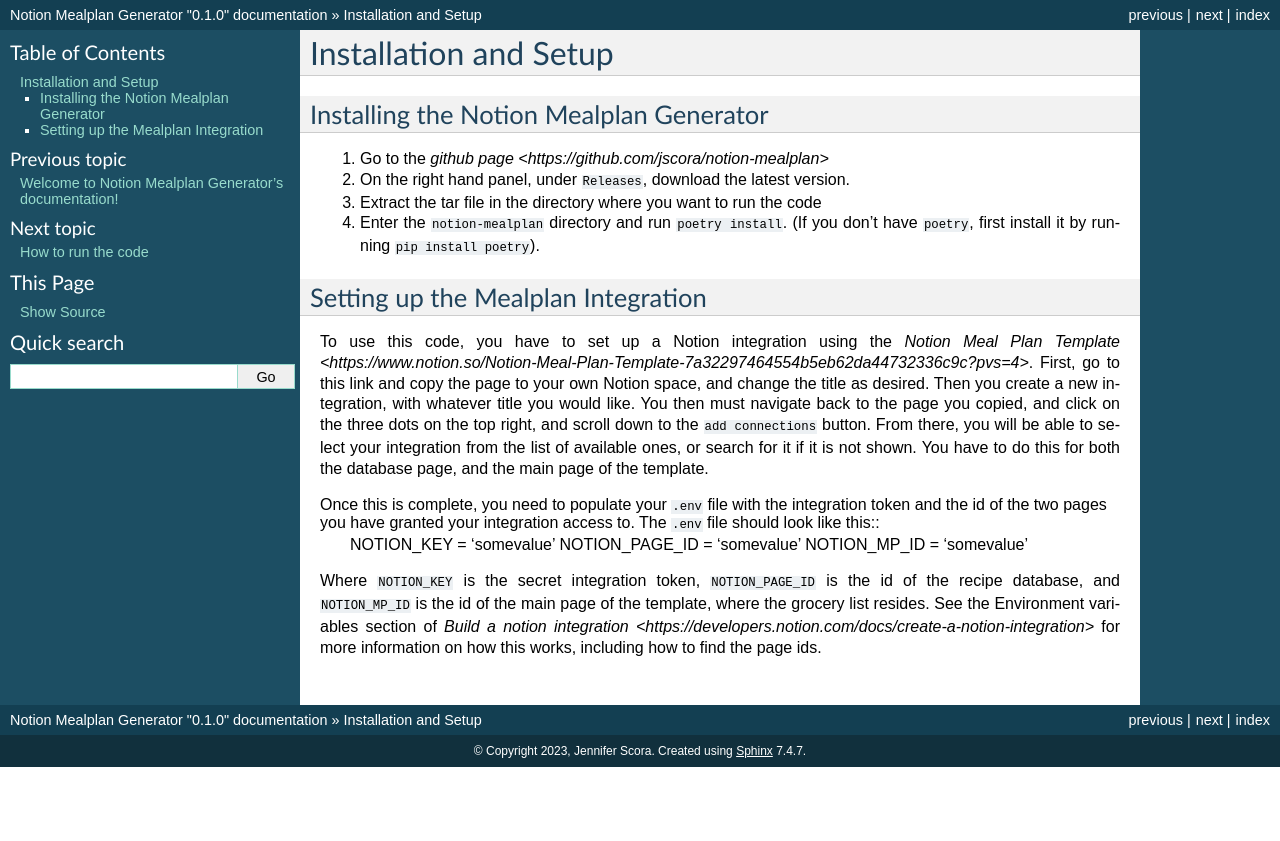
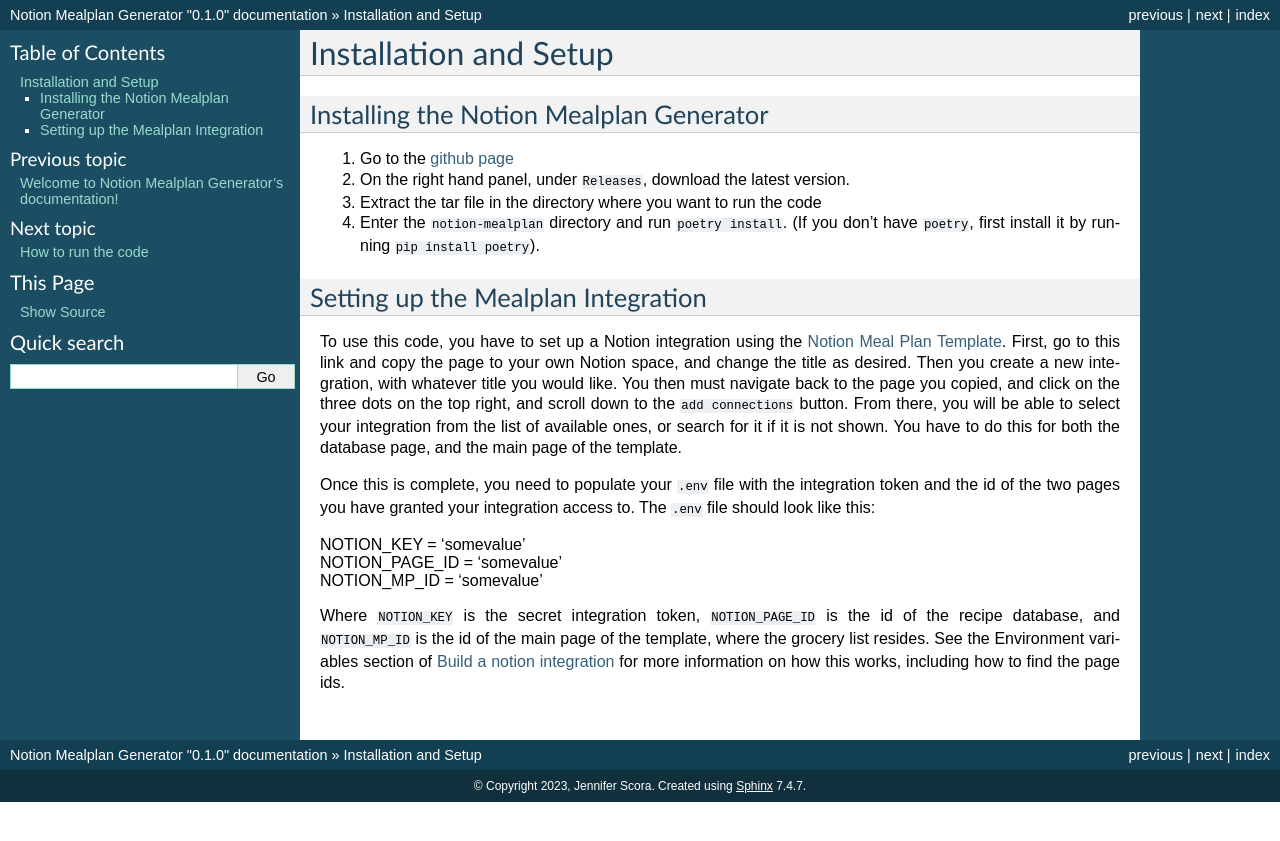
Before and after one commit to jscora/notion-mealplan, a Sphinx documentation site: the page built from docs/source/installation.rst, in a window 1280 px wide. Shown: the top 841 px of the page. Built offline with Sphinx 7.4.7, drawn with Linux system fonts in a browser that asks for light colours.

Commit message:
fixed links and formatting of docs

```diff
--- a/docs/source/howtouse.rst
+++ b/docs/source/howtouse.rst
@@ -3,7 +3,7 @@
 
 To run the Notion Mealplan Generator, follow the steps below:
 
-1. Install the code and Notion template and integration as described above
+1. Install the code and Notion template and integration as described in :doc:`/installation`
 2. Open up terminal and enter the ``notion_mealplan`` directory
 3. Run ``poetry run mealplan``
 4. Respond to the code prompts
--- a/docs/source/installation.rst
+++ b/docs/source/installation.rst
@@ -4,7 +4,7 @@
 Installing the Notion Mealplan Generator
 ----------------------------------------
 
-1. Go to the `github page <https://github.com/jscora/notion-mealplan>`
+1. Go to the `github page <https://github.com/jscora/notion-mealplan>`_
 2. On the right hand panel, under ``Releases``, download the latest version.
 3. Extract the tar file in the directory where you want to run the code
 4. Enter the ``notion-mealplan`` directory and run ``poetry install``. (If you don't have ``poetry``, first install it by running ``pip install poetry``).
@@ -13,15 +13,17 @@
 Setting up the Mealplan Integration
 -----------------------------------
 
-To use this code, you have to set up a Notion integration using the `Notion Meal Plan Template <https://www.notion.so/Notion-Meal-Plan-Template-7a32297464554b5eb62da44732336c9c?pvs=4>`.
+To use this code, you have to set up a Notion integration using the `Notion Meal Plan Template <https://www.notion.so/Notion-Meal-Plan-Template-7a32297464554b5eb62da44732336c9c?pvs=4>`_.
 First, go to this link and copy the page to your own Notion space, and change the title as desired. Then you create a new integration, with whatever title you would like.
 You then must navigate back to the page you copied, and click on the three dots on the top right, and scroll down to the ``add connections`` button.
 From there, you will be able to select your integration from the list of available ones, or search for it if it is not shown. You have to do this for both the database page, and the main page of the template.
 
 
-Once this is complete, you need to populate your ``.env`` file with the integration token and the id of the two pages you have granted your integration access to. The ``.env`` file should look like this::
-    NOTION_KEY = 'somevalue'
-    NOTION_PAGE_ID = 'somevalue'
-    NOTION_MP_ID = 'somevalue'
+Once this is complete, you need to populate your ``.env`` file with the integration token and the id of the two pages you have granted your integration access to. The ``.env`` file should look like this:
+
+| NOTION_KEY = 'somevalue'
+| NOTION_PAGE_ID = 'somevalue'
+| NOTION_MP_ID = 'somevalue'
+
 Where ``NOTION_KEY`` is the secret integration token, ``NOTION_PAGE_ID`` is the id of the recipe database, and ``NOTION_MP_ID`` is the id of the main page of the template, where the grocery list resides.
-See the Environment variables section of `Build a notion integration <https://developers.notion.com/docs/create-a-notion-integration>` for more information on how this works, including how to find the page ids.
+See the Environment variables section of `Build a notion integration <https://developers.notion.com/docs/create-a-notion-integration>`_ for more information on how this works, including how to find the page ids.
```
